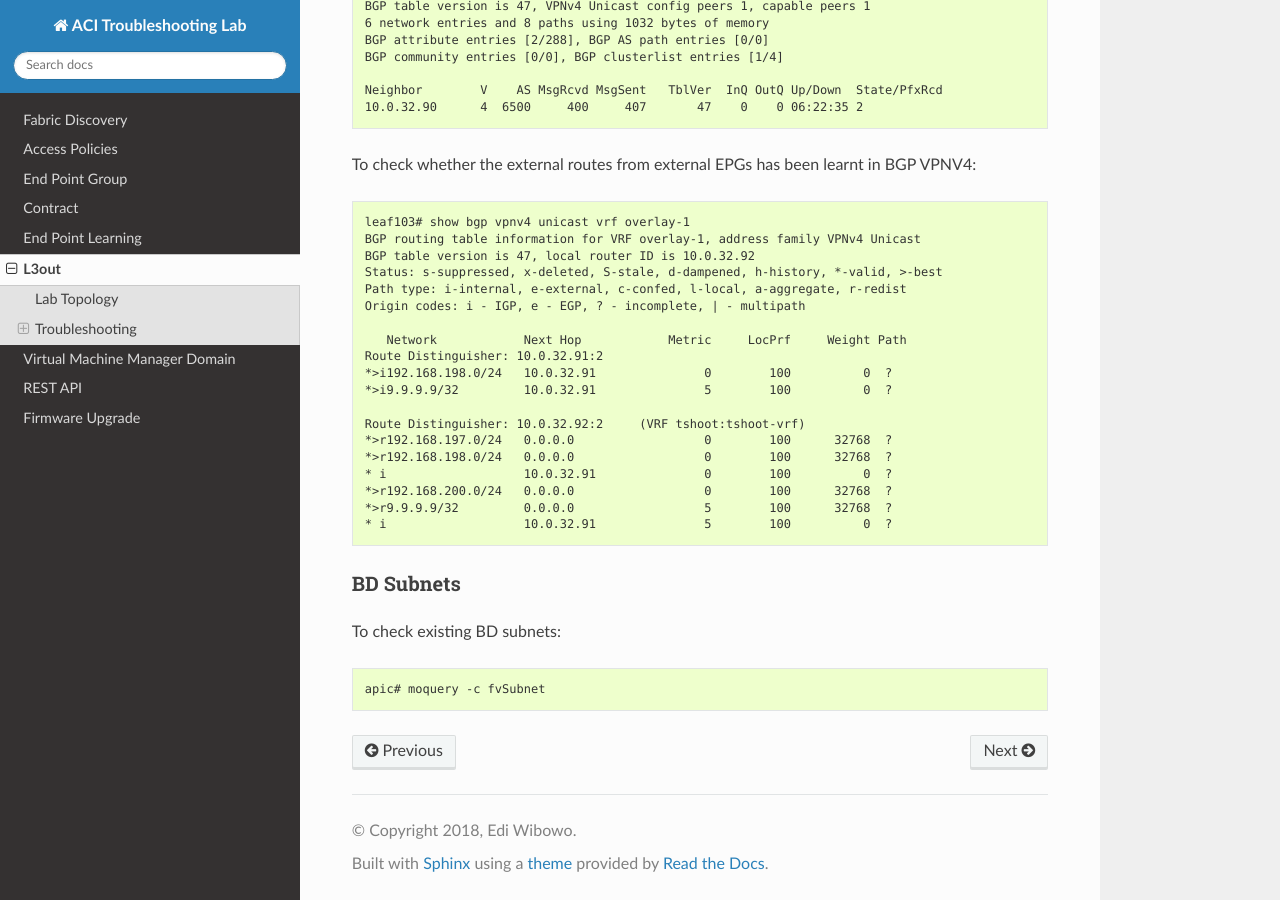
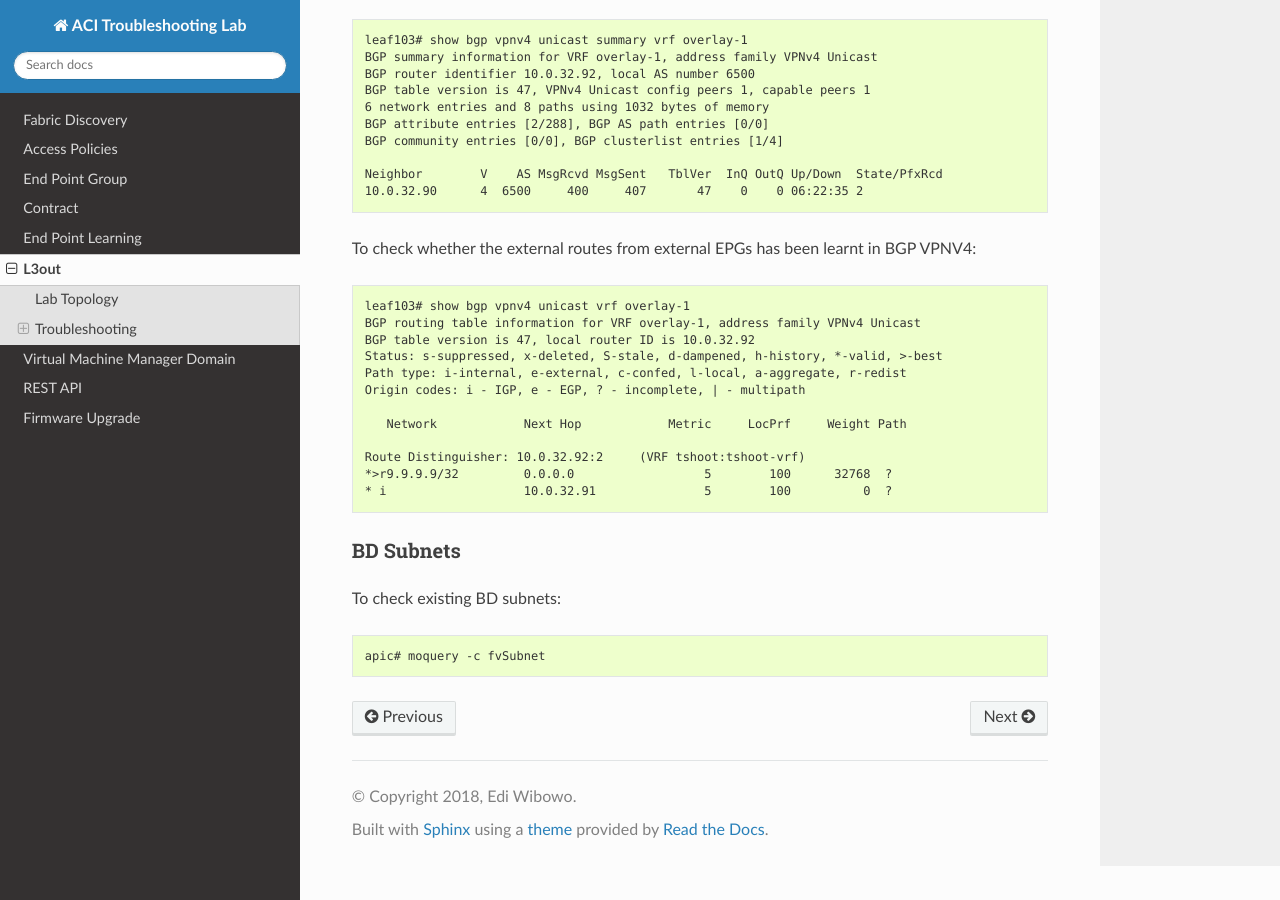
Before and after one commit to ewibowo/aci-troubleshooting-lab, a Sphinx documentation site: the page built from source/l3out.rst, in a window 1280 px wide and 900 px high, scrolled down 4352 px. Built offline with Sphinx 7.4.7 and the Read the Docs theme 2.0.0, drawn with Linux system fonts in a browser that asks for light colours; some of the changed text lies outside the part shown.

Commit message:
Modified L3out

```diff
--- a/source/l3out.rst
+++ b/source/l3out.rst
@@ -175,15 +180,8 @@ To check whether the external routes from external EPGs has been learnt in BGP V
 	Origin codes: i - IGP, e - EGP, ? - incomplete, | - multipath
 
 	   Network            Next Hop            Metric     LocPrf     Weight Path
-	Route Distinguisher: 10.0.32.91:2
-	*>i192.168.198.0/24   10.0.32.91               0        100          0  ?
-	*>i9.9.9.9/32         10.0.32.91               5        100          0  ?
 
 	Route Distinguisher: 10.0.32.92:2     (VRF tshoot:tshoot-vrf)
-	*>r192.168.197.0/24   0.0.0.0                  0        100      32768  ?
-	*>r192.168.198.0/24   0.0.0.0                  0        100      32768  ?
-	* i                   10.0.32.91               0        100          0  ?
-	*>r192.168.200.0/24   0.0.0.0                  0        100      32768  ?
 	*>r9.9.9.9/32         0.0.0.0                  5        100      32768  ?
 	* i                   10.0.32.91               5        100          0  ?
 
```
Also changed, not shown: other parts of source/l3out.rst (+5 -0 lines).
